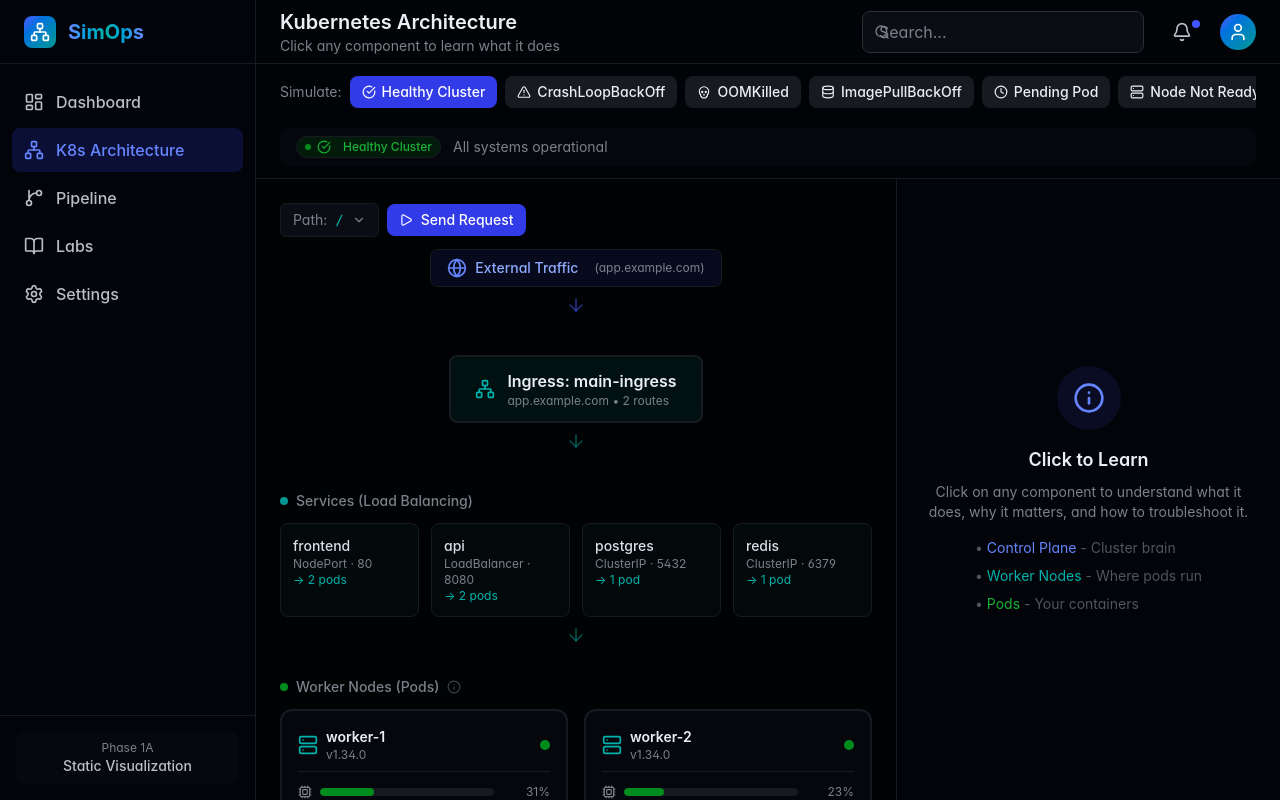
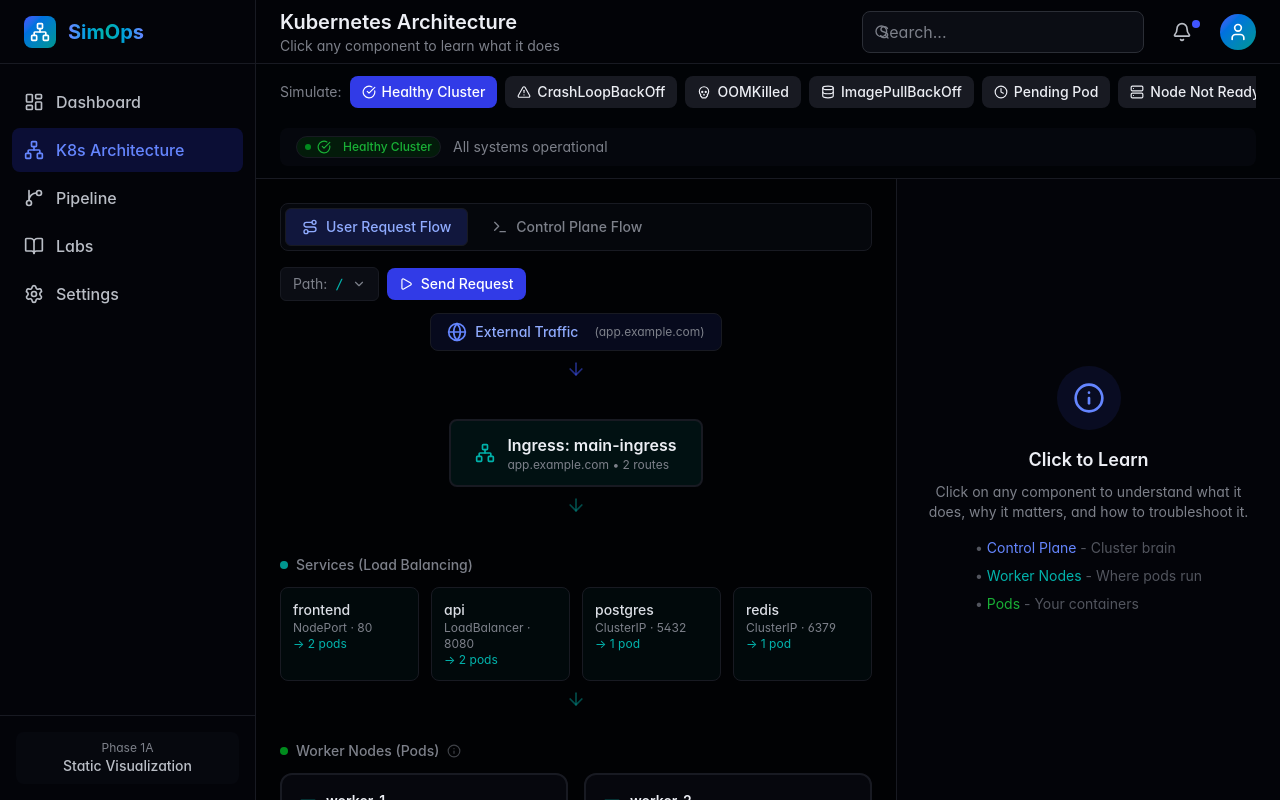
Before and after one commit to abhishekpanda0620/simops, a React (Vite) app in the folder app/: page /topology in a window 1280 px wide. Built offline with nearby package versions, Linux system fonts and the light colour scheme; a web font is replaced by a local one.

Commit message:
feat: Add Flow Mode Selector and Control Plane view placeholder
- Added FlowModeSelector component
- Added viewMode state to ArchitectureView
- Added Control Plane flow layout (kubectl -> API Server -> components)
- Traffic controls only visible in user-request mode

```diff
--- a/app/src/components/topology/ArchitectureView.tsx
+++ b/app/src/components/topology/ArchitectureView.tsx
@@ -2,6 +2,7 @@ import { useMemo, useState } from 'react';
 import { ControlPlaneNode, WorkerNode } from './nodes';
 import { EnhancedInfoPanel } from './EnhancedInfoPanel';
 import { TrafficFlowControls, RoutingStatus, useTrafficSimulation, isInTrafficPath } from './TrafficFlow';
+import { FlowModeSelector, type FlowMode } from './FlowModeSelector';
 import type { ClusterSnapshot, K8sPod, K8sService, K8sIngress, ControlPlaneComponent, K8sNode } from '@/types';
 import { Globe, Network, ArrowDown, AlertCircle, Info } from 'lucide-react';
 import { cn } from '@/utils';
@@ -22,6 +23,7 @@ type SelectedItem =
 
 export function ArchitectureView({ cluster, onKillPod }: ArchitectureViewProps) {
   const [selected, setSelected] = useState<SelectedItem>(null);
+  const [flowMode, setFlowMode] = useState<FlowMode>('user-request');
 
   // Traffic simulation
   const traffic = useTrafficSimulation(
@@ -78,7 +80,14 @@ export function ArchitectureView({ cluster, onKillPod }: ArchitectureViewProps)
           </>
         )}
 
-        {/* Traffic Controls - Above routing status */}
+        {/* Flow Mode Selector */}
+        <div className="mb-4">
+          <FlowModeSelector mode={flowMode} onModeChange={setFlowMode} />
+        </div>
+
+        {/* User Request Flow Controls - only show in user-request mode */}
+        {flowMode === 'user-request' && (
+          <>
             <div className="mb-3">
               <TrafficFlowControls
                 isFlowing={traffic.state.isFlowing}
@@ -92,7 +101,93 @@ export function ArchitectureView({ cluster, onKillPod }: ArchitectureViewProps)
 
             {/* Routing Status Bar */}
             <RoutingStatus trafficState={traffic.state} />
+          </>
+        )}
 
+        {/* Control Plane Flow View */}
+        {flowMode === 'control-plane' && (
+          <div className="max-w-6xl mx-auto space-y-8">
+            {/* kubectl Entry Point */}
+            <div className="flex flex-col items-center">
+              <div className="flex items-center gap-2 px-4 py-2 rounded-lg border bg-surface-800 border-surface-600">
+                <span className="text-accent-400 font-mono text-sm">$</span>
+                <span className="text-sm font-medium text-surface-200">kubectl get pods</span>
+              </div>
+              <ArrowDown className="w-5 h-5 my-2 text-accent-500/50" />
+            </div>
+
+            {/* API Server */}
+            <div className="flex flex-col items-center">
+              <div
+                onClick={() => setSelected({ type: 'controlPlane', data: cluster.controlPlane.apiServer })}
+                className="px-6 py-4 rounded-lg border-2 border-primary-500 bg-primary-500/10 cursor-pointer hover:bg-primary-500/20 transition-all"
+              >
+                <div className="flex items-center gap-3">
+                  <div className="w-10 h-10 rounded-lg bg-primary-500/20 flex items-center justify-center">
+                    <Globe className="w-5 h-5 text-primary-400" />
+                  </div>
+                  <div>
+                    <p className="font-semibold text-surface-100">API Server</p>
+                    <p className="text-xs text-surface-400">Authentication → Authorization → Validation</p>
+                  </div>
+                </div>
+              </div>
+              <ArrowDown className="w-5 h-5 my-2 text-primary-500/50" />
+            </div>
+
+            {/* Control Plane Components */}
+            <div className="grid grid-cols-3 gap-4">
+              {/* etcd */}
+              <div
+                onClick={() => setSelected({ type: 'controlPlane', data: cluster.controlPlane.etcd })}
+                className="p-4 rounded-lg border-2 border-accent-500 bg-accent-500/10 cursor-pointer hover:bg-accent-500/20 transition-all"
+              >
+                <div className="text-center">
+                  <p className="font-semibold text-surface-100">etcd</p>
+                  <p className="text-xs text-surface-400 mt-1">Cluster state store</p>
+                  <p className="text-xs text-accent-400 mt-2">Read/Write data</p>
+                </div>
+              </div>
+
+              {/* Controller Manager */}
+              <div
+                onClick={() => setSelected({ type: 'controlPlane', data: cluster.controlPlane.controllerManager })}
+                className="p-4 rounded-lg border-2 border-warning-500 bg-warning-500/10 cursor-pointer hover:bg-warning-500/20 transition-all"
+              >
+                <div className="text-center">
+                  <p className="font-semibold text-surface-100">Controller Manager</p>
+                  <p className="text-xs text-surface-400 mt-1">Reconciliation loops</p>
+                  <p className="text-xs text-warning-400 mt-2">Desired → Actual state</p>
+                </div>
+              </div>
+
+              {/* Scheduler */}
+              <div
+                onClick={() => setSelected({ type: 'controlPlane', data: cluster.controlPlane.scheduler })}
+                className="p-4 rounded-lg border-2 border-success-500 bg-success-500/10 cursor-pointer hover:bg-success-500/20 transition-all"
+              >
+                <div className="text-center">
+                  <p className="font-semibold text-surface-100">Scheduler</p>
+                  <p className="text-xs text-surface-400 mt-1">Pod placement</p>
+                  <p className="text-xs text-success-400 mt-2">Node selection</p>
+                </div>
+              </div>
+            </div>
+
+            {/* Explanation */}
+            <div className="p-4 rounded-lg bg-surface-800/50 border border-surface-700">
+              <p className="text-sm text-surface-300">
+                <span className="text-primary-400 font-medium">Control Plane Flow:</span>{' '}
+                Every kubectl command goes through the API Server. The API Server authenticates, authorizes,
+                and validates requests, then interacts with etcd for storage. Controllers watch for changes
+                and reconcile actual state with desired state.
+              </p>
+            </div>
+          </div>
+        )}
+
+        {/* User Request Flow Content */}
+        {flowMode === 'user-request' && (
         <div className="max-w-6xl mx-auto space-y-8">
 
           {/* External Traffic Entry Point */}
@@ -258,6 +353,7 @@ export function ArchitectureView({ cluster, onKillPod }: ArchitectureViewProps)
             </div>
           )}
         </div>
+        )}
       </div>
 
       {/* Enhanced Info Panel */}
--- /dev/null
+++ b/app/src/components/topology/FlowModeSelector.tsx
@@ -0,0 +1,81 @@
+import { cn } from '@/utils';
+import { Route, Terminal } from 'lucide-react';
+
+export type FlowMode = 'user-request' | 'control-plane';
+
+interface FlowModeSelectorProps {
+  mode: FlowMode;
+  onModeChange: (mode: FlowMode) => void;
+}
+
+const modes = [
+  {
+    id: 'user-request' as FlowMode,
+    label: 'User Request Flow',
+    description: 'External → Ingress → Service → Pod',
+    icon: Route,
+  },
+  {
+    id: 'control-plane' as FlowMode,
+    label: 'Control Plane Flow',
+    description: 'kubectl → API Server → etcd/Controllers',
+    icon: Terminal,
+  },
+];
+
+export function FlowModeSelector({ mode, onModeChange }: FlowModeSelectorProps) {
+  return (
+    <div className="flex gap-2 p-1 bg-surface-800/50 rounded-lg border border-surface-700">
+      {modes.map((m) => {
+        const Icon = m.icon;
+        const isActive = mode === m.id;
+
+        return (
+          <button
+            key={m.id}
+            onClick={() => onModeChange(m.id)}
+            className={cn(
+              "flex items-center gap-2 px-4 py-2 rounded-md transition-all duration-200",
+              "text-sm font-medium",
+              isActive
+                ? "bg-primary-500/20 text-primary-300 border border-primary-500/50"
+                : "text-surface-400 hover:text-surface-200 hover:bg-surface-700/50"
+            )}
+          >
+            <Icon className="w-4 h-4" />
+            <span>{m.label}</span>
+          </button>
+        );
+      })}
+    </div>
+  );
+}
+
+// Compact version for smaller spaces
+export function FlowModeTabs({ mode, onModeChange }: FlowModeSelectorProps) {
+  return (
+    <div className="flex border-b border-surface-700">
+      {modes.map((m) => {
+        const Icon = m.icon;
+        const isActive = mode === m.id;
+
+        return (
+          <button
+            key={m.id}
+            onClick={() => onModeChange(m.id)}
+            className={cn(
+              "flex items-center gap-2 px-4 py-2.5 text-sm font-medium transition-colors",
+              "border-b-2 -mb-px",
+              isActive
+                ? "border-primary-500 text-primary-300"
+                : "border-transparent text-surface-400 hover:text-surface-200"
+            )}
+          >
+            <Icon className="w-4 h-4" />
+            <span>{m.label}</span>
+          </button>
+        );
+      })}
+    </div>
+  );
+}
```
Lines whose indentation alone changed are shown as unchanged.
